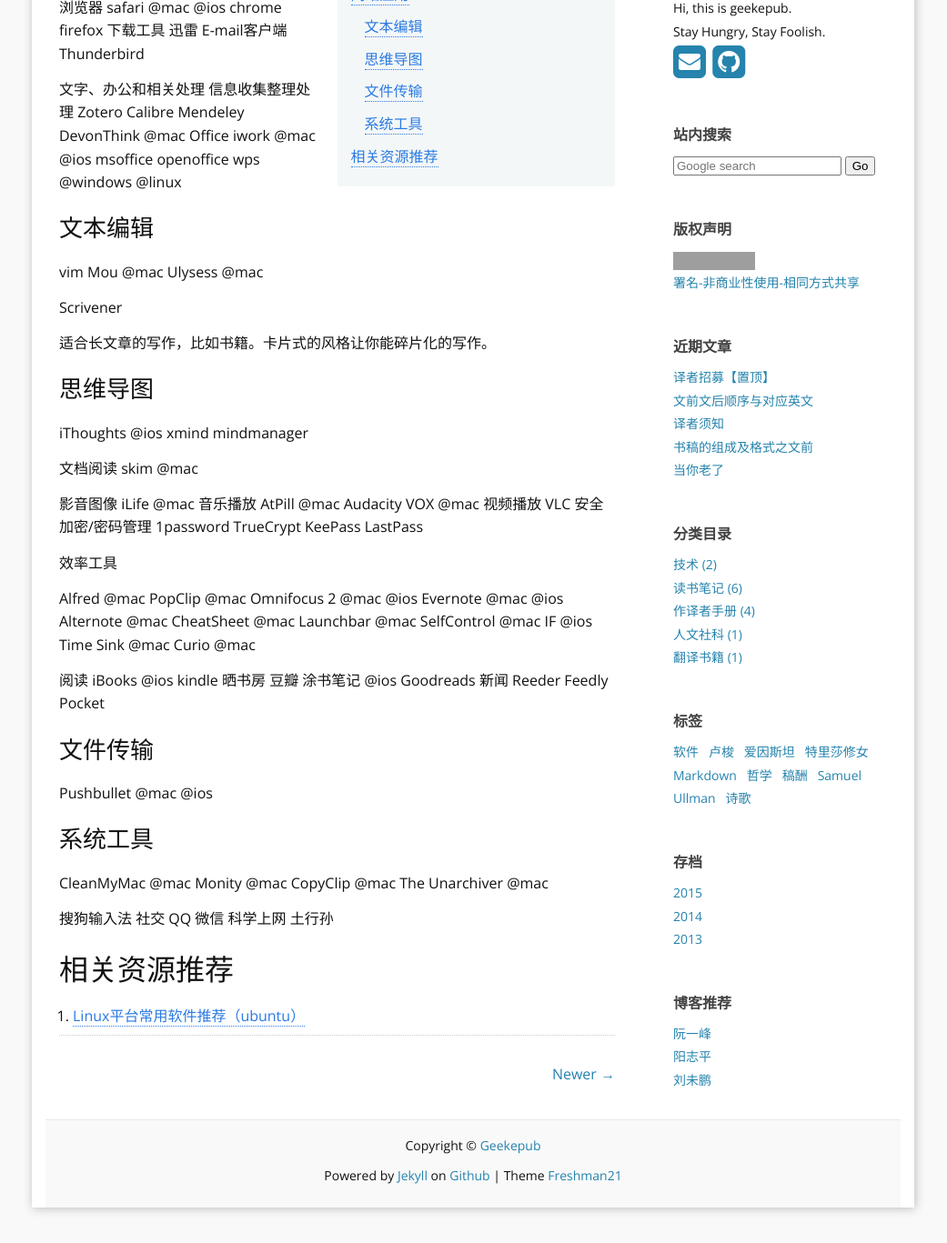
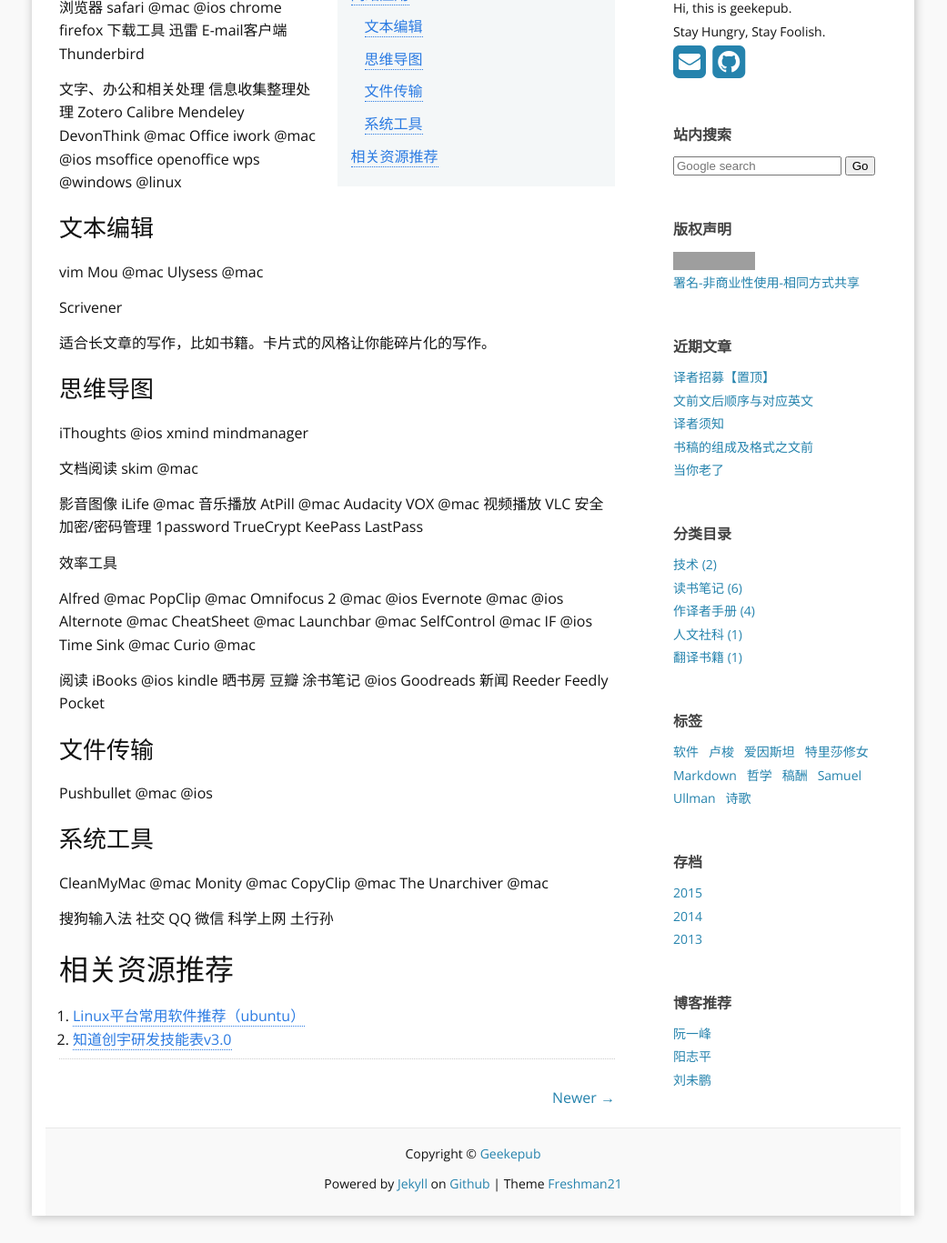
Before and after one commit to geekepub/geekepub.github.io, a Jekyll site: the page built from _posts/2013-01-01-apps.md, in a window 1280 px wide, cut to the strip 400-1767 px from the top of the page. Shown: the whole strip at 91% size, without its empty margins (120-1161 px from the left). Built offline with Jekyll 4.4.1, drawn with Linux system fonts in a browser that asks for light colours; nearby versions of some CDN libraries; comment, search, counter and statistics services are not loaded; grey boxes are pictures that could not be loaded.

Commit message:
Update 2013-01-01-apps.md

```diff
--- a/_posts/2013-01-01-apps.md
+++ b/_posts/2013-01-01-apps.md
@@ -114,3 +114,4 @@
 ## 相关资源推荐
 
 1. [Linux平台常用软件推荐（ubuntu）](http://wiki.ubuntu.org.cn/Qref/Apps)
+2. [知道创宇研发技能表v3.0](http://blog.knownsec.com/Knownsec_RD_Checklist/index.html)
```
